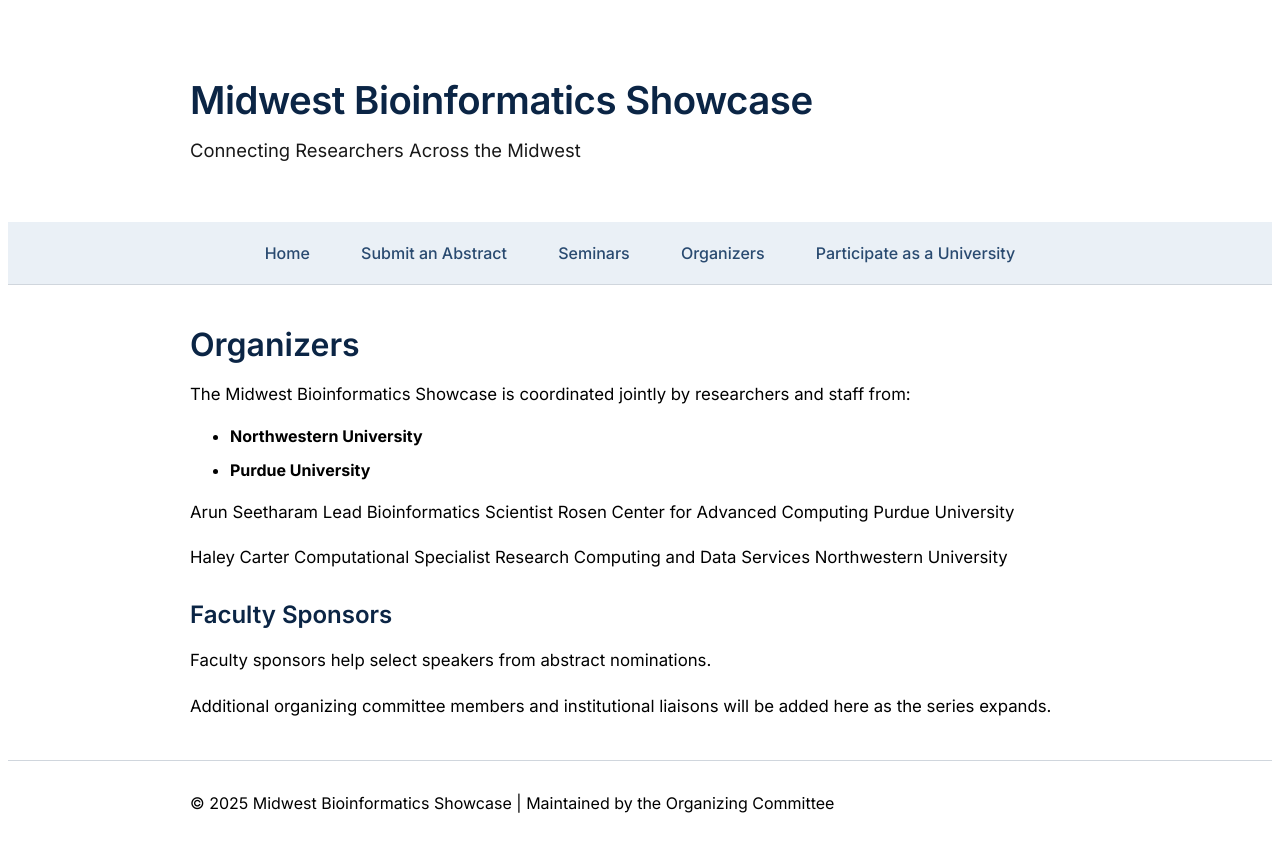
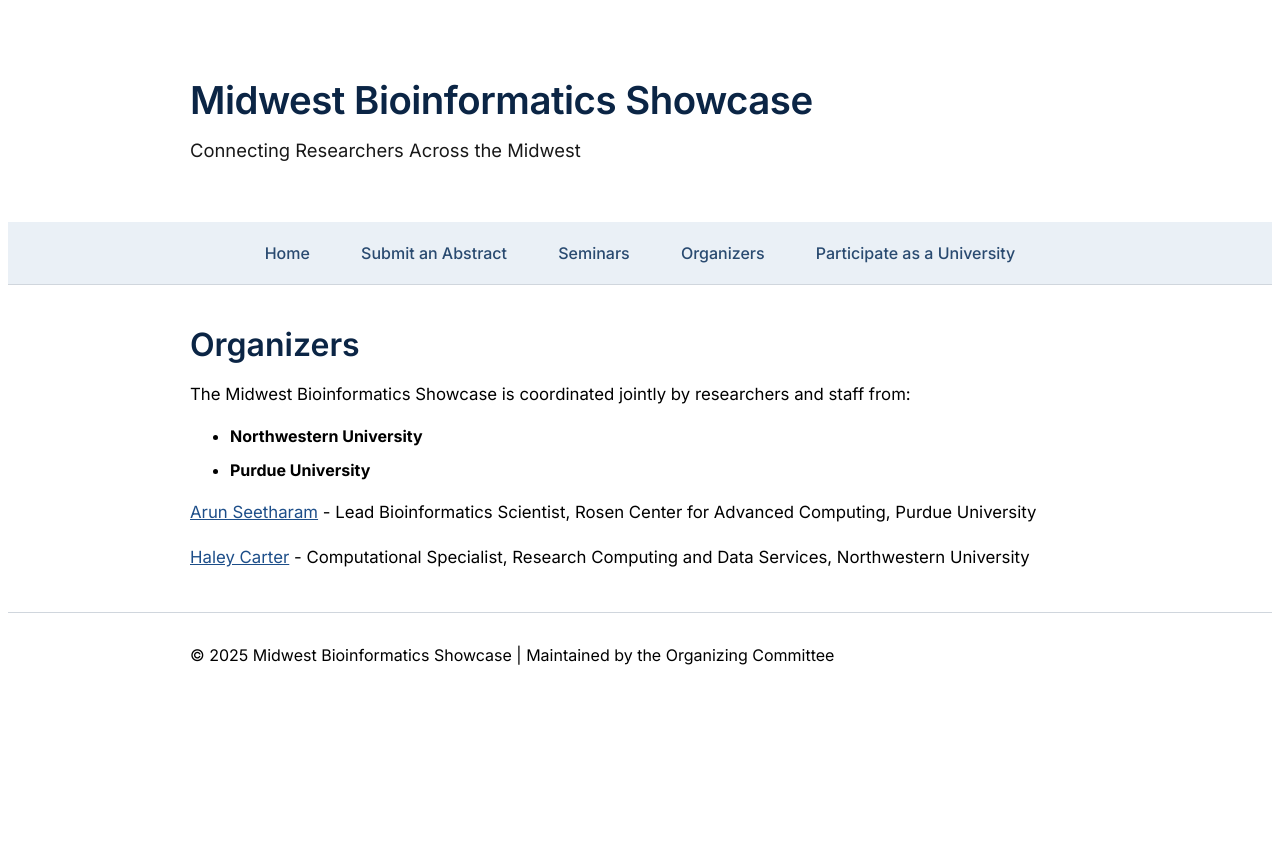
Before and after one commit to Midwest-Bioinformatics-Showcase/midwest-bioinformatics-showcase.github.io, a Jekyll site: the page built from organizers.md, in a window 1280 px wide. Shown: the top 852 px of the page. Built offline with Jekyll 4.4.1, drawn with Linux system fonts in a browser that asks for light colours.

Commit message:
added organizer details

```diff
--- a/organizers.md
+++ b/organizers.md
@@ -10,20 +10,6 @@
 - **Northwestern University**
 - **Purdue University**
 
-Arun Seetharam
-Lead Bioinformatics Scientist
-Rosen Center for Advanced Computing
-Purdue University
+[Arun Seetharam](https://www.rcac.purdue.edu/index.php/about/staff/aseethar) - Lead Bioinformatics Scientist, Rosen Center for Advanced Computing, Purdue University
 
-Haley Carter
-Computational Specialist
-Research Computing and Data Services
-Northwestern University
-
-## Faculty Sponsors
-
-Faculty sponsors help select speakers from abstract nominations.
-
-
-
-Additional organizing committee members and institutional liaisons will be added here as the series expands.
+[Haley Carter](https://www.it.northwestern.edu/departments/it-services-support/research/staff/carter.html) - Computational Specialist, Research Computing and Data Services, Northwestern University
```
